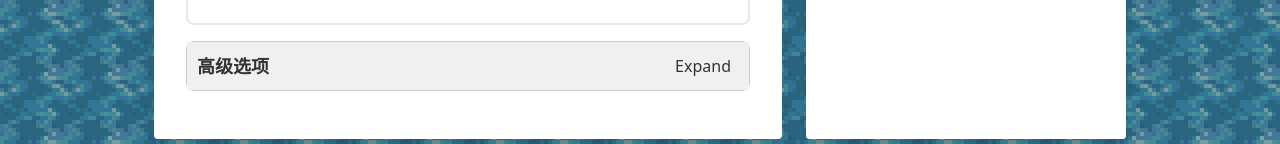
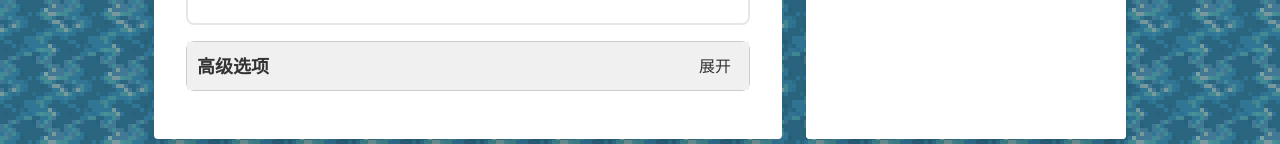
Before and after one commit to WuSWu/stardew-fishing-calc, a Next.js app: page /stardew-fishing-calc/home in a window 1280 px wide. Shown: the part 1285-1429 px from the top of the page. Built offline with nearby package versions, Linux system fonts and the light colour scheme.

Commit message:
Update Accordion.js 组件标签汉化V1

```diff
--- a/src/components/Accordion.js
+++ b/src/components/Accordion.js
@@ -11,7 +11,7 @@ import React, { useState } from 'react';
         <div className="collapsible-container">
             <button className="flex flex-row items-center justify-between collapsible-button" onClick={toggleCollapse}>
                 <p className="text-lg font-bold">{title}</p>
-                <p className="mr-2">{isOpen ? 'Collapse' : 'Expand'}</p>
+                <p className="mr-2">{isOpen ? '收起' : '展开'}</p>
             </button>
             {isOpen && (
             <div className={isOpen ? 'content-container open' : 'content-container'}>
```
